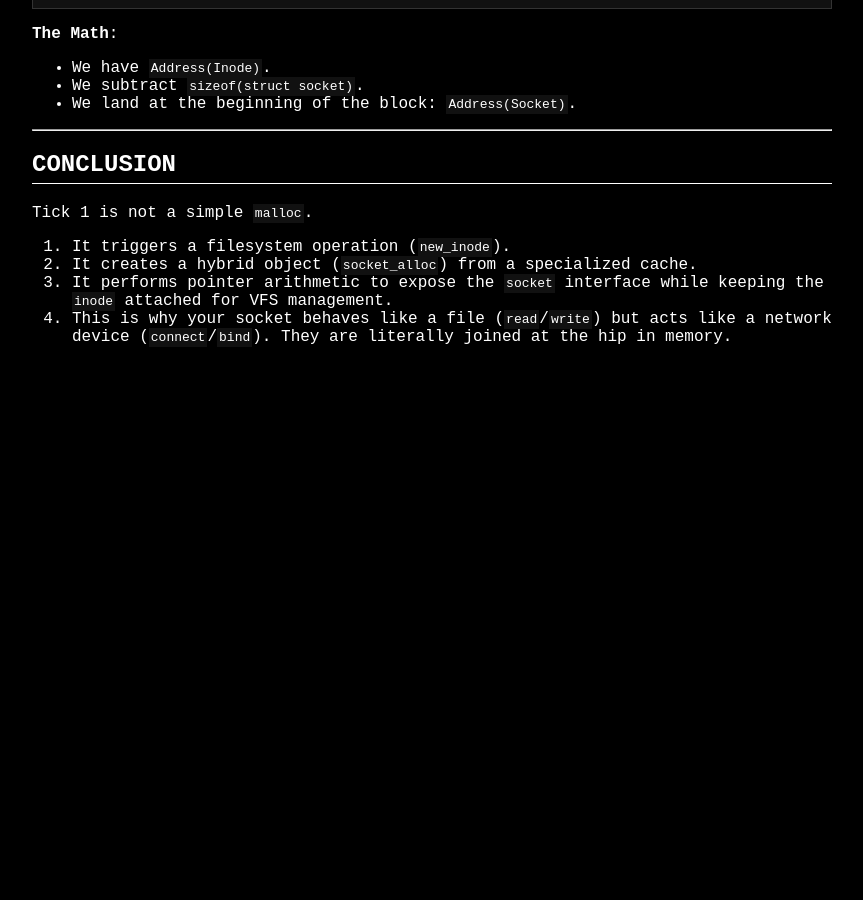
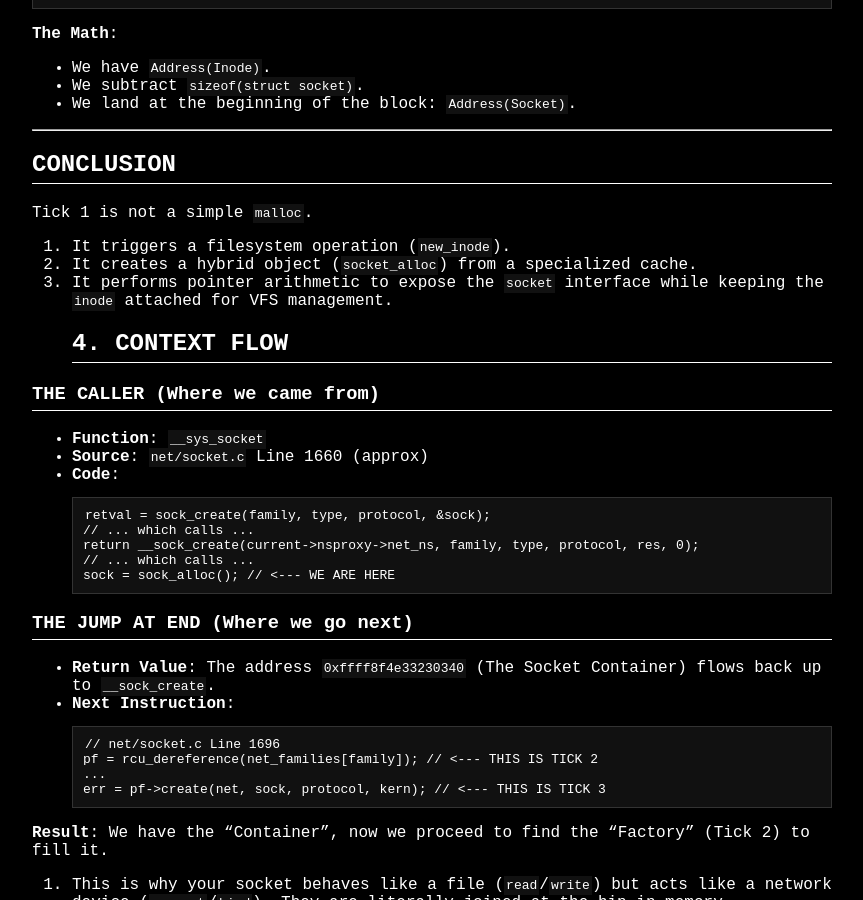
Before and after one commit to raikrahul/socket-trace-investigation, a Jekyll site: the page built from tick1_deep_dive.md, in a window 1280 px wide and 900 px high, scrolled down 1604 px. Shown: the whole window, without its empty margins (8-871 px from the left). Built offline with Jekyll 4.4.1, drawn with Linux system fonts in a browser that asks for light colours; our own code applies the rules of GitHub Pages for plain Markdown files; before the commit the page ends 1990 px from its top, so only the background shows below that.

Commit message:
Add caller context to Tick 1

````diff
--- a/tick1_deep_dive.md
+++ b/tick1_deep_dive.md
@@ -88,4 +88,29 @@ Tick 1 is not a simple `malloc`.
 1.  It triggers a filesystem operation (`new_inode`).
 2.  It creates a hybrid object (`socket_alloc`) from a specialized cache.
 3.  It performs pointer arithmetic to expose the `socket` interface while keeping the `inode` attached for VFS management.
+## 4. CONTEXT FLOW
+
+### THE CALLER (Where we came from)
+*   **Function**: `__sys_socket`
+*   **Source**: `net/socket.c` Line 1660 (approx)
+*   **Code**:
+    ```c
+    retval = sock_create(family, type, protocol, &sock);
+    // ... which calls ...
+    return __sock_create(current->nsproxy->net_ns, family, type, protocol, res, 0);
+    // ... which calls ...
+    sock = sock_alloc(); // <--- WE ARE HERE
+    ```
+
+### THE JUMP AT END (Where we go next)
+*   **Return Value**: The address `0xffff8f4e33230340` (The Socket Container) flows back up to `__sock_create`.
+*   **Next Instruction**:
+    ```c
+    // net/socket.c Line 1696
+    pf = rcu_dereference(net_families[family]); // <--- THIS IS TICK 2
+    ...
+    err = pf->create(net, sock, protocol, kern); // <--- THIS IS TICK 3
+    ```
+
+**Result**: We have the "Container", now we proceed to find the "Factory" (Tick 2) to fill it.
 4.  This is why your socket behaves like a file (`read`/`write`) but acts like a network device (`connect`/`bind`). They are literally joined at the hip in memory.
````
